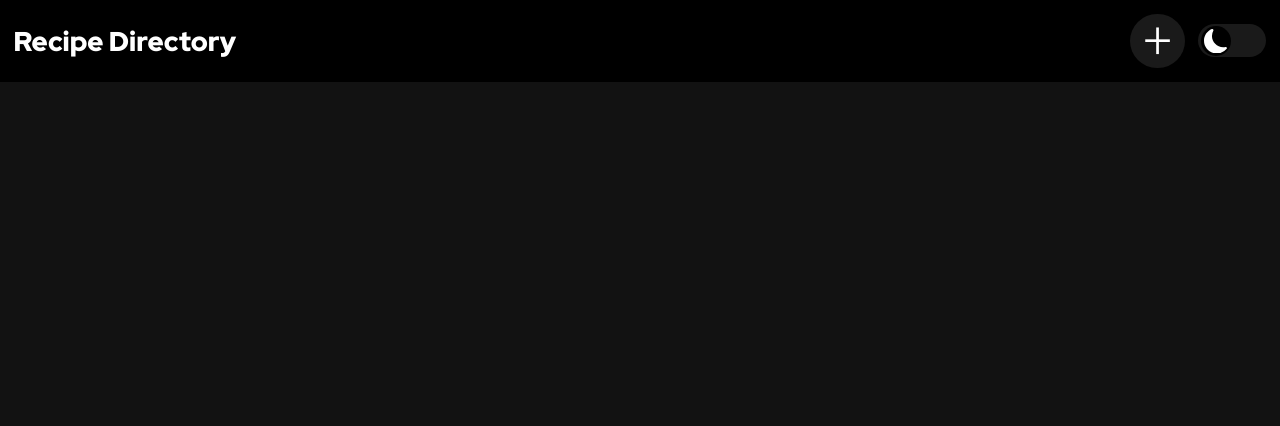
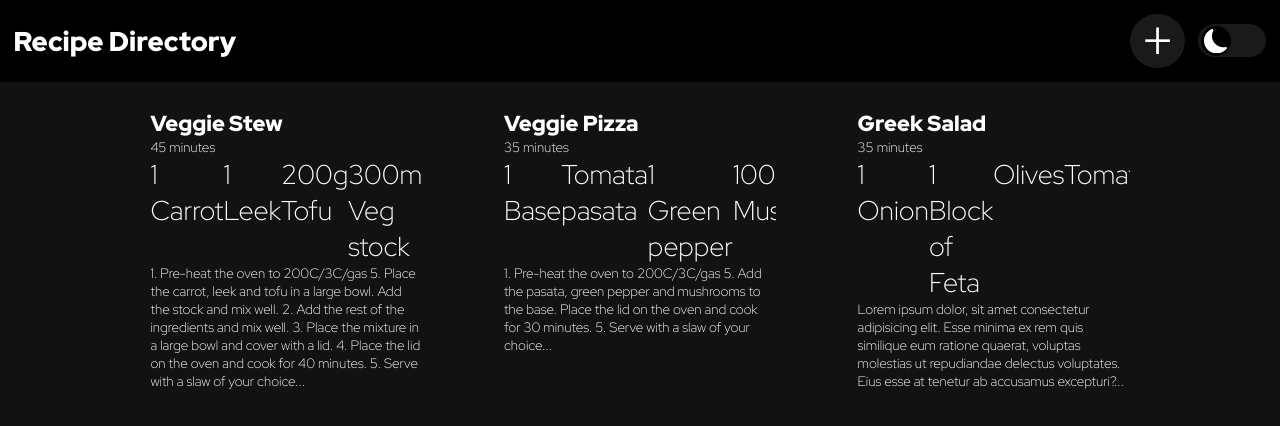
Before and after one commit to v-amirrr/recipe-directory, a React (Create React App) app: page / in a window 1280 px wide. Shown: the top 426 px of the page. Built offline with nearby package versions, Linux system fonts and the light colour scheme.

Commit message:
build: recipe component

```diff
--- a/src/components/Nvabar.module.css
+++ b/src/components/Nvabar.module.css
@@ -62,6 +62,7 @@
     -moz-transition: all .3s;
     -ms-transition: all .3s;
     -o-transition: all .3s;
+
 }
 
 .switchMode:hover {
@@ -141,9 +142,9 @@
 }
 
 .modeCheckbox:checked ~ .modeIcons {
-    transform: translate(100%, 0);
-    -webkit-transform: translate(100%, 0);
-    -moz-transform: translate(100%, 0);
-    -ms-transform: translate(100%, 0);
-    -o-transform: translate(100%, 0);
+    transform: translate(110%, 0);
+    -webkit-transform: translate(110%, 0);
+    -moz-transform: translate(110%, 0);
+    -ms-transform: translate(110%, 0);
+    -o-transform: translate(110%, 0);
 }
--- a/src/components/Recipe.js
+++ b/src/components/Recipe.js
@@ -1,11 +1,17 @@
 import React from 'react';
-import { data } from '../data';
+
+import styles from "./Recipe.module.css";
 
 const Recipe = ({data}) => {
     return (
         <>
-            <div>
-
+            <div className={styles.recipe}>
+                <h1>{data.title}</h1>
+                <p className={styles.recipeTime}>{data.cookingTime}</p>
+                <div className={styles.ingredients}>
+                    {data.ingredients.map(item => <p className={styles.recipe.ingredient} key={Math.random()}>{item}</p>)}
+                </div>
+                <p className={styles.recipeMethod}>{data.method}...</p>
             </div>
         </>
     );
--- a/src/components/Recipe.module.css
+++ b/src/components/Recipe.module.css
@@ -0,0 +1,27 @@
+.recipe {
+    width: 20rem;
+    height: 30rem;
+    overflow: hidden;
+    margin: 0 3rem;
+}
+
+.recipe h1 {
+    white-space: nowrap;
+    font-size: 1.6rem;
+}
+
+.recipeTime {
+    font-size: 1rem;
+}
+
+.ingredients {
+    display: flex;
+}
+
+.ingredient {
+    font-size: 1rem;
+}
+
+.recipeMethod {
+    font-size: 1rem;
+}
--- a/src/data.js
+++ b/src/data.js
@@ -24,4 +24,18 @@ export const data = [
         method: "1. Pre-heat the oven to 200C/3C/gas 5. Add the pasata, green pepper and mushrooms to the base. Place the lid on the oven and cook for 30 minutes. 5. Serve with a slaw of your choice",
         cookingTime: "35 minutes"
     },
+
+    {
+        id: "3",
+        title: "Greek Salad",
+        ingredients: [
+          "1 Onion",
+          "1 Block of Feta",
+          "Olives",
+          "Tomatoes",
+          "Olive Oil"
+        ],
+        method: "Lorem ipsum dolor, sit amet consectetur adipisicing elit. Esse minima ex rem quis similique eum ratione quaerat, voluptas molestias ut repudiandae delectus voluptates. Eius esse at tenetur ab accusamus excepturi?",
+        cookingTime: "35 minutes"
+    },
 ]
--- a/src/pages/HomePage.js
+++ b/src/pages/HomePage.js
@@ -10,8 +10,9 @@ const HomePage = () => {
     return (
         <>
                 <div className={styles.homePage}>
-                    {data.map(item => <Recipe data={item} />)}
+                    {data.map(item => <Recipe key={item.id} data={item} />)}
                 </div>
+                {console.log(data)}
         </>
     );
 };
--- a/src/pages/HomePage.module.css
+++ b/src/pages/HomePage.module.css
@@ -1,7 +1,7 @@
 .homePage {
+    padding: 2rem;
+    font-size: 2rem;
     display: flex;
     justify-content: center;
     align-items: center;
-    padding: 2rem;
-    font-size: 2rem;
 }
```
